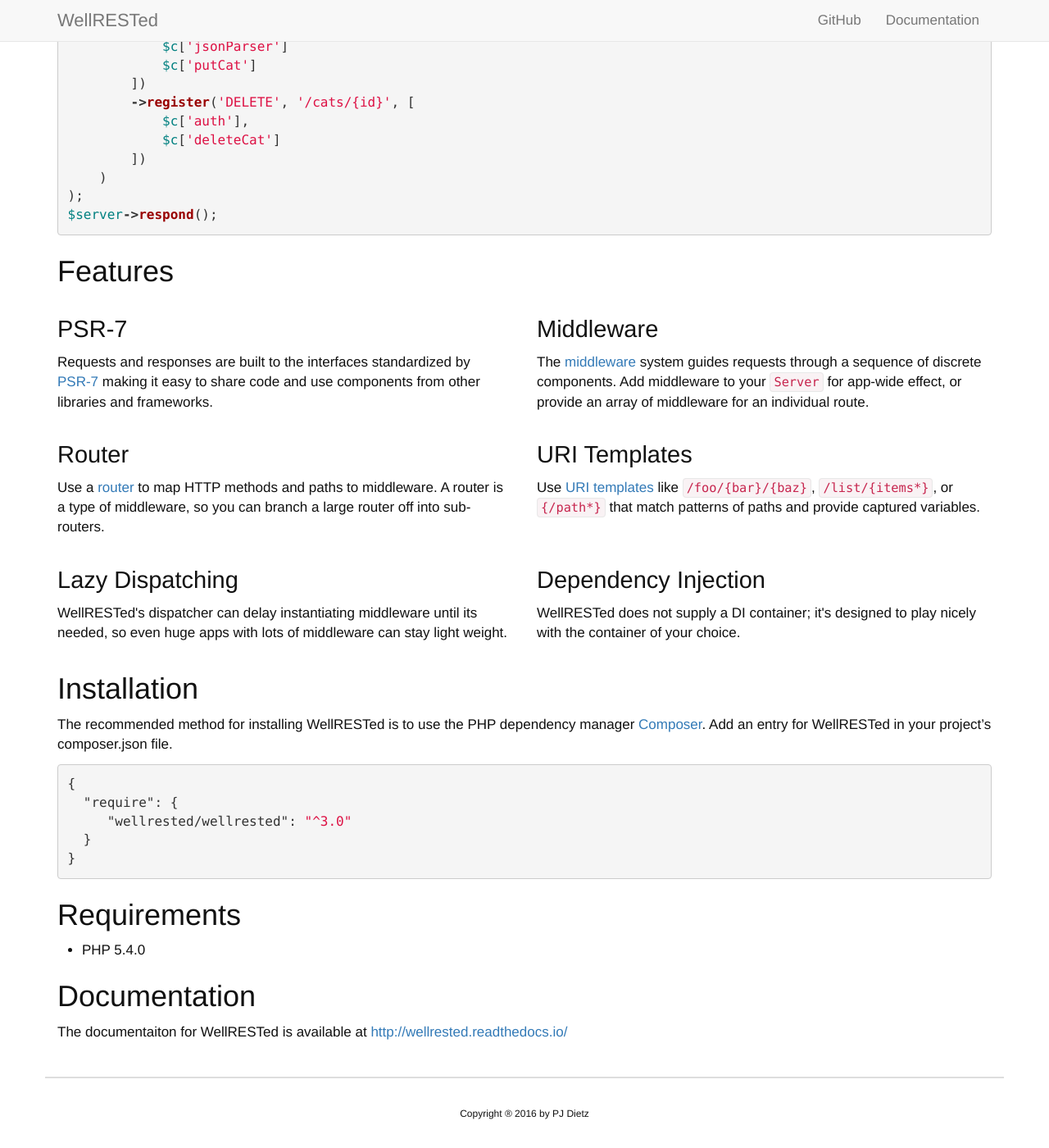
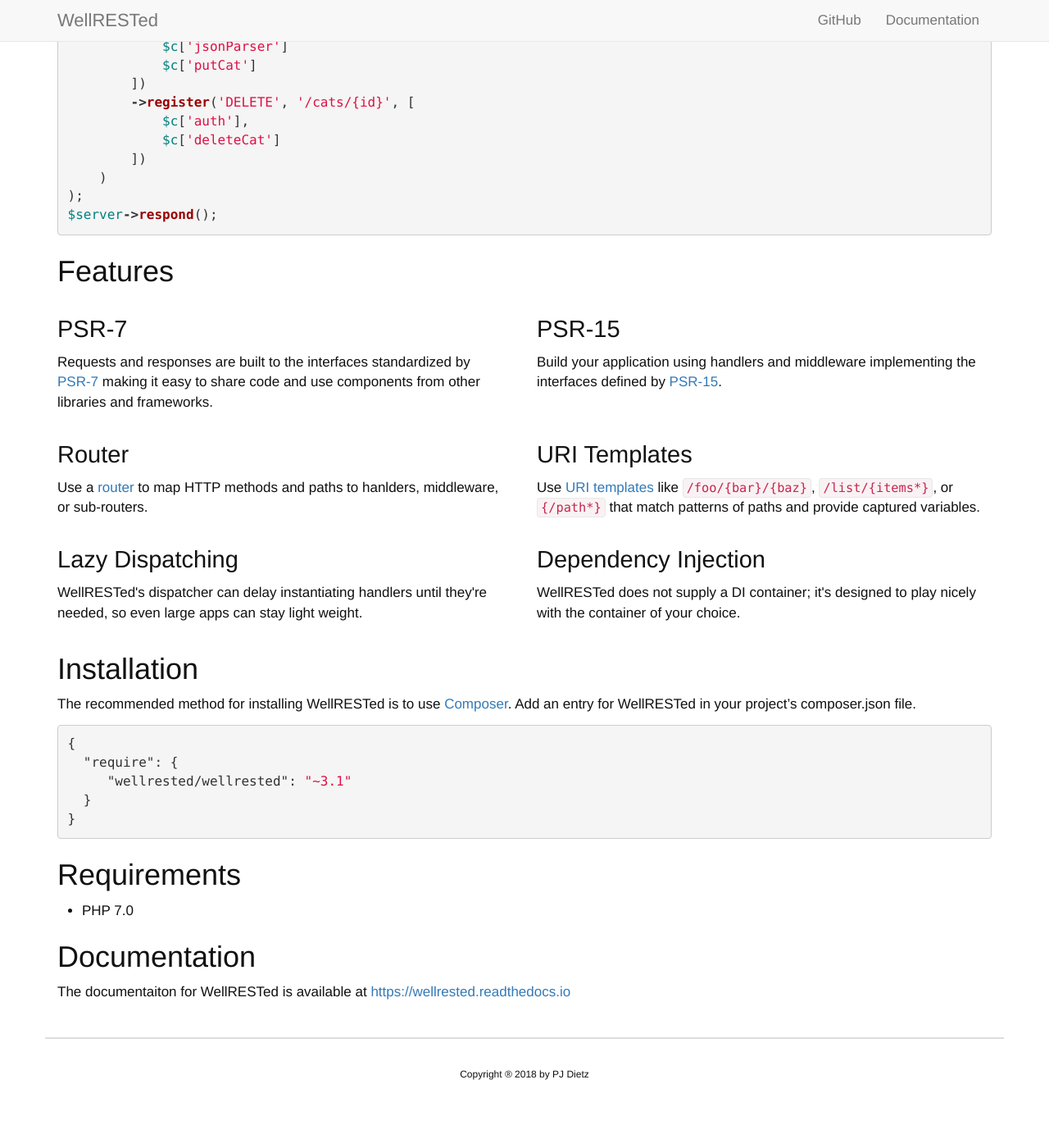
Before and after one commit to wellrestedphp/wellrestedphp.github.io, a Jekyll site: the page built from index.html, in a window 1280 px wide and 1400 px high, scrolled down 730 px. Shown: the whole window at 82% size. Built offline with Jekyll 4.4.1, drawn with Linux system fonts in a browser that asks for light colours; after the commit the page ends 2081 px from its top, so only the background shows below that.

Commit message:
Update for v3.1.0

```diff
--- /dev/null
+++ b/Gemfile
@@ -0,0 +1,2 @@
+source 'https://rubygems.org'
+gem 'github-pages', group: :jekyll_plugins
--- a/_config.yml
+++ b/_config.yml
@@ -13,7 +13,7 @@
     in PHP that provides abstraction for HTTP messages, a powerful middleware
     system, and a flexible router.
 baseurl: "" # the subpath of your site, e.g. /blog
-url: "http://wellrested.org" # the base hostname & protocol for your site
+url: "https://wellrested.org" # the base hostname & protocol for your site
 twitter_username: pjdietz
 github_username:  pjdietz
 
--- a/_includes/footer.html
+++ b/_includes/footer.html
@@ -2,7 +2,7 @@
     <div class="container footer-container">
         <div class="row footer-row">
             <div class="col-sm-12 text-center">
-                <small>Copyright ® 2016 by PJ Dietz</small>
+                <small>Copyright ® 2018 by PJ Dietz</small>
             </div>
         </div>
     </div>
--- a/index.html
+++ b/index.html
@@ -52,28 +52,23 @@
         <div class="col-sm-6">
             <h3>PSR-7</h3>
             <p>Requests and responses are built to the interfaces standardized by
-                <a class="no-break" href="http://www.php-fig.org/psr/psr-7/">PSR-7</a> making it easy to
+                <a class="no-break" href="https://www.php-fig.org/psr/psr-7/">PSR-7</a> making it easy to
                 share code and use components from other libraries and frameworks.</p>
         </div>
         <div class="col-sm-6">
-            <h3>Middleware</h3>
-            <p>The <a href="http://wellrested.readthedocs.io/en/latest/middleware.html">middleware</a>
-                system guides requests through a sequence of discrete components. Add
-                middleware to your <code>Server</code> for app-wide effect, or provide
-                an array of middleware for an individual route.</p>
+            <h3>PSR-15</h3>
+            <p>Build your application using handlers and middleware implementing the interfaces defined by <a class="no-break" href="https://www.php-fig.org/psr/psr-15/">PSR-15</a>.
         </div>
     </div>
     <div class="row">
         <div class="col-sm-6">
             <h3>Router</h3>
-            <p>Use a <a href="http://wellrested.readthedocs.io/en/latest/router.html">
-                router</a> to map HTTP methods and paths to middleware. A router is a
-                type of middleware, so you can branch a large router off into
-                sub-routers.
+            <p>Use a <a href="https://wellrested.readthedocs.io/en/latest/router.html">
+                router</a> to map HTTP methods and paths to hanlders, middleware, or sub-routers.
         </div>
         <div class="col-sm-6">
             <h3>URI Templates</h3>
-            <p>Use <a href="http://wellrested.readthedocs.io/en/latest/uri-templates.html">URI templates</a>
+            <p>Use <a href="https://wellrested.readthedocs.io/en/latest/uri-templates.html">URI templates</a>
                 like <code>/foo/{bar}/{baz}</code>, <code>/list/{items*}</code>, or
                 <code>{/path*}</code> that match patterns of paths and provide captured
                 variables.</p>
@@ -82,9 +77,8 @@
     <div class="row">
         <div class="col-sm-6">
             <h3>Lazy Dispatching</h3>
-            <p>WellRESTed's dispatcher can delay instantiating middleware until its
-                needed, so even huge apps with lots of middleware can stay light
-                weight.</p>
+            <p>WellRESTed's dispatcher can delay instantiating handlers until they're
+                needed, so even large apps can stay light weight.</p>
         </div>
         <div class="col-sm-6">
             <h3>Dependency Injection</h3>
@@ -94,25 +88,24 @@
     </div>
 
     <h2>Installation</h2>
-    <p>The recommended method for installing WellRESTed is to use the PHP
-        dependency manager <a href="http://getcomposer.org/">Composer</a>. Add
+    <p>The recommended method for installing WellRESTed is to use <a href="https://getcomposer.org/">Composer</a>. Add
         an entry for WellRESTed in your project’s composer.json file.</p>
 
 {% highlight json %}
 {
   "require": {
-     "wellrested/wellrested": "^3.0"
+     "wellrested/wellrested": "~3.1"
   }
 }
 {% endhighlight %}
 
     <h2>Requirements</h2>
     <ul>
-        <li>PHP 5.4.0</li>
+        <li>PHP 7.0</li>
     </ul>
 
     <h2>Documentation</h2>
     <p>The documentaiton for WellRESTed is available at
-        <a href="http://wellrested.readthedocs.io/">http://wellrested.readthedocs.io/</a></p>
+        <a href="https://wellrested.readthedocs.io">https://wellrested.readthedocs.io</a></p>
 
 </div>
```
Also changed, not shown: Gemfile.lock (added).
